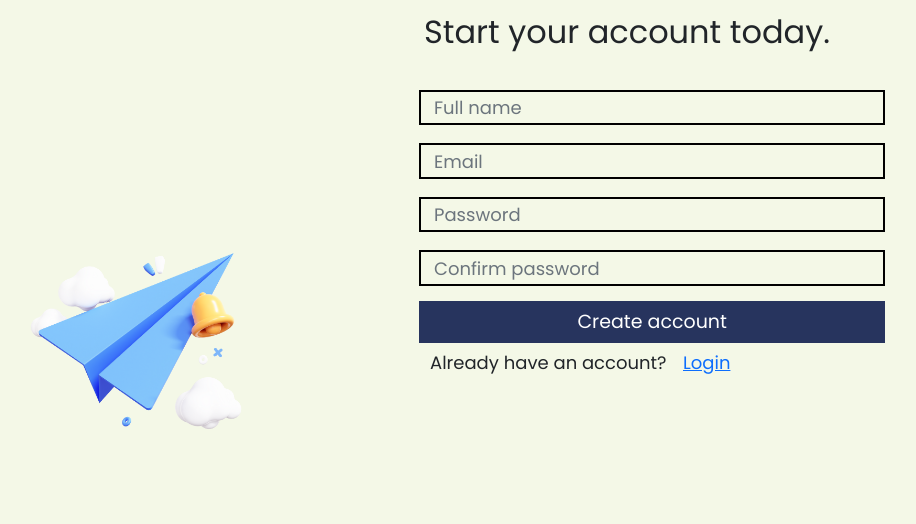
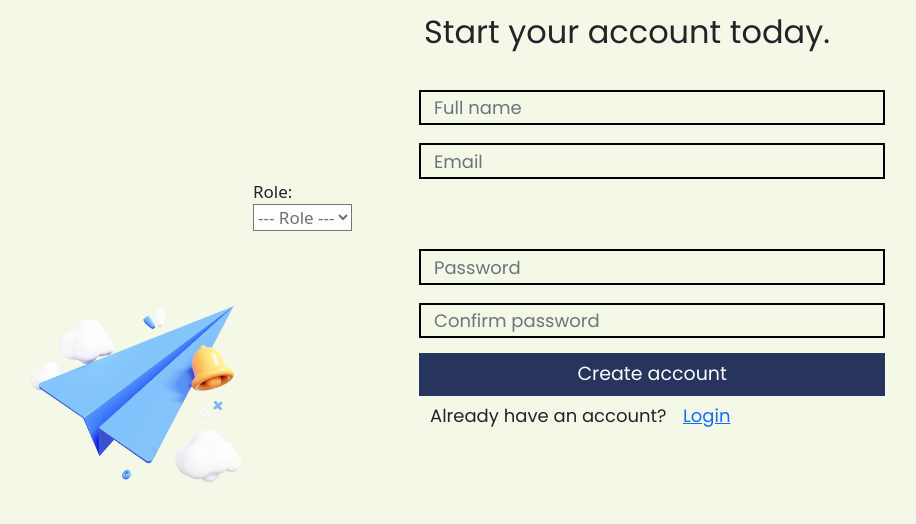
Before and after one commit to nithish182/Workspace, a Django app: page /accounts/register/ in a window 1280 px wide. Shown: the part 197-721 px from the top of the page, without its empty margins (1-917 px from the left). Run offline with Django 4.2, Linux system fonts and the light colour scheme; some libraries are stand-ins or nearby versions.

Commit message:
Update register.html
select role option

```diff
--- a/templates/register.html
+++ b/templates/register.html
@@ -28,6 +28,12 @@
 
                     <input class="form-control name" type="text" placeholder="Full name" name="fullname" style="border-width: 2px; border-style:solid; border-color: black;">
                     <input class="form-control name" type="text" placeholder="Email" name="username" style="border-width: 2px; border-style:solid; border-color: black;">
+                    <label for="role" style="font-size: 17px">Role:<br>
+                        <select name="role" class="box" style="color: rgb(112, 112, 112);background-color : rgb(255, 255, 255)"><br>
+                            <option value="">--- Role ---</option>
+                            <option value="Student">Student</option>
+                            <option value="Teacher">Teacher</option>
+                        </select>
                     <input class="form-control name" type="password" placeholder="Password" name="password1" style="border-width: 2px; border-style:solid; border-color: black;">
                     <input class="form-control name" type="password" placeholder="Confirm password" name="password2" style="border-width: 2px; border-style:solid; border-color: black;">
                     <button class="btn btn-primary" type="submit" style="margin-top: 15px; border-color: #27345E;">Create account</button>
```
